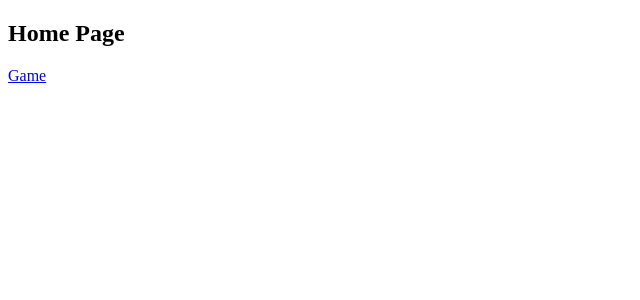
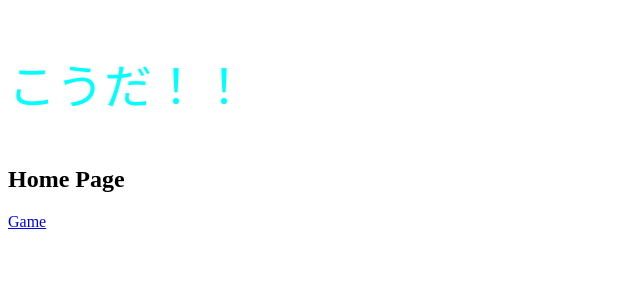
Before and after one commit to kusawokoshitemori/math_calculation_memory, a React app: page / in a window 1280 px wide. Shown: the top 300 px of the page, without its empty margins (0-640 px from the left). Built offline with nearby package versions, Linux system fonts and the light colour scheme.

Commit message:
textを表示可能にした

```diff
--- a/package.json
+++ b/package.json
@@ -23,7 +23,9 @@
     "@types/react": "^18.3.8",
     "@types/react-dom": "^18.3.0",
     "babel-loader": "^9.2.1",
+    "css-loader": "^7.1.2",
     "html-webpack-plugin": "^5.6.0",
+    "style-loader": "^4.0.0",
     "typescript": "^5.6.2",
     "webpack": "^5.94.0",
     "webpack-cli": "^5.1.4",
--- a/src/App.tsx
+++ b/src/App.tsx
@@ -2,10 +2,14 @@
 import { BrowserRouter as Router, Route, Routes, Link } from "react-router-dom";
 import Top from "./Top"; // 新しく作成したHomeコンポーネントをインポート
 import Game from "./GameScene"; // Aboutも同様に別ファイルにしている前提
+import RectangleButton from "../src/components/RectangleButton";
 
 const App = () => {
   return (
     <Router>
+      {/* 表示用 */}
+      <RectangleButton />
+      {/* ここまで */}
       <Routes>
         <Route path="/game" element={<Game />} />
         <Route path="/" element={<Top />} />
--- a/src/components/RectangleButton.tsx
+++ b/src/components/RectangleButton.tsx
@@ -1,5 +1,5 @@
 import React from "react";
-import "./components.css"; // components.cssをインポート
+import "./component.css"; // components.cssをインポート
 
 const RectangleButton = () => {
   return <p className="testtext">こうだ！！</p>;
--- a/webpack.config.js
+++ b/webpack.config.js
@@ -17,6 +17,10 @@
         exclude: /node_modules/,
         use: "babel-loader",
       },
+      {
+        test: /\.css$/, // CSSファイルを処理するルール
+        use: ["style-loader", "css-loader"],
+      },
     ],
   },
   plugins: [
```
Also changed, not shown: 1 other file (tests, documents, lock files or other folders).
